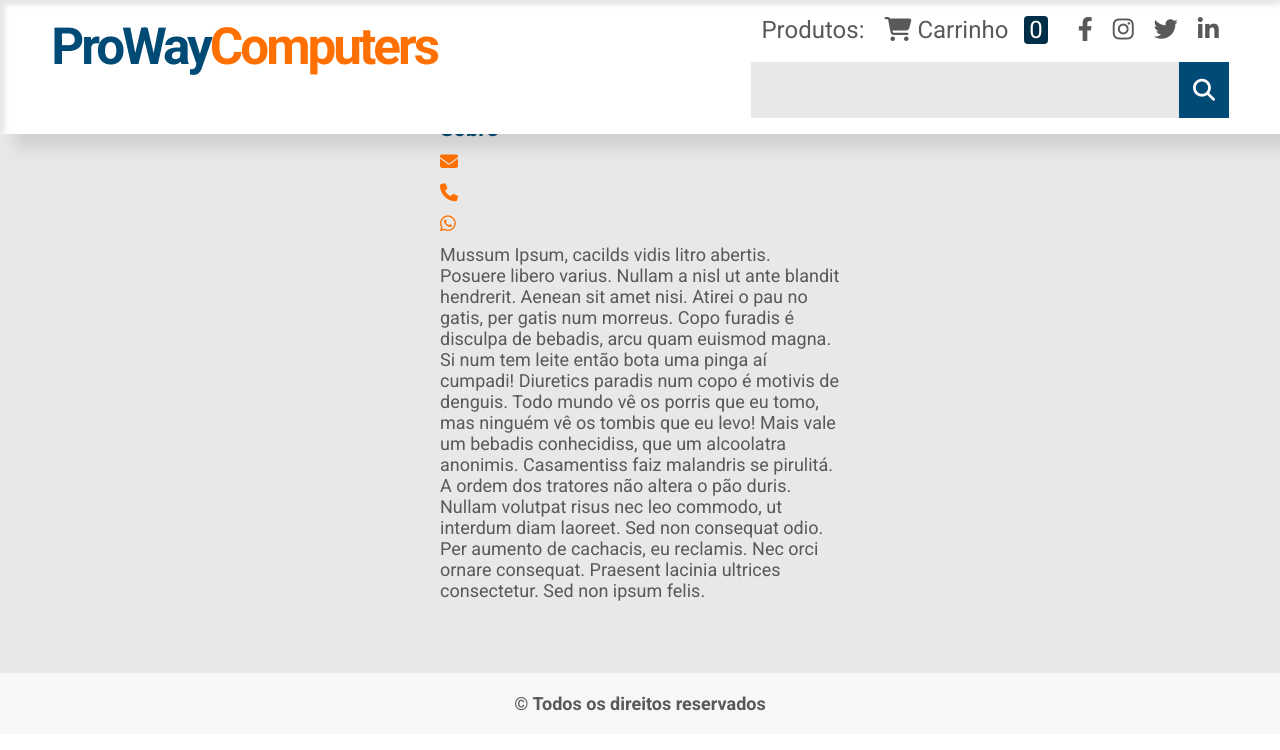
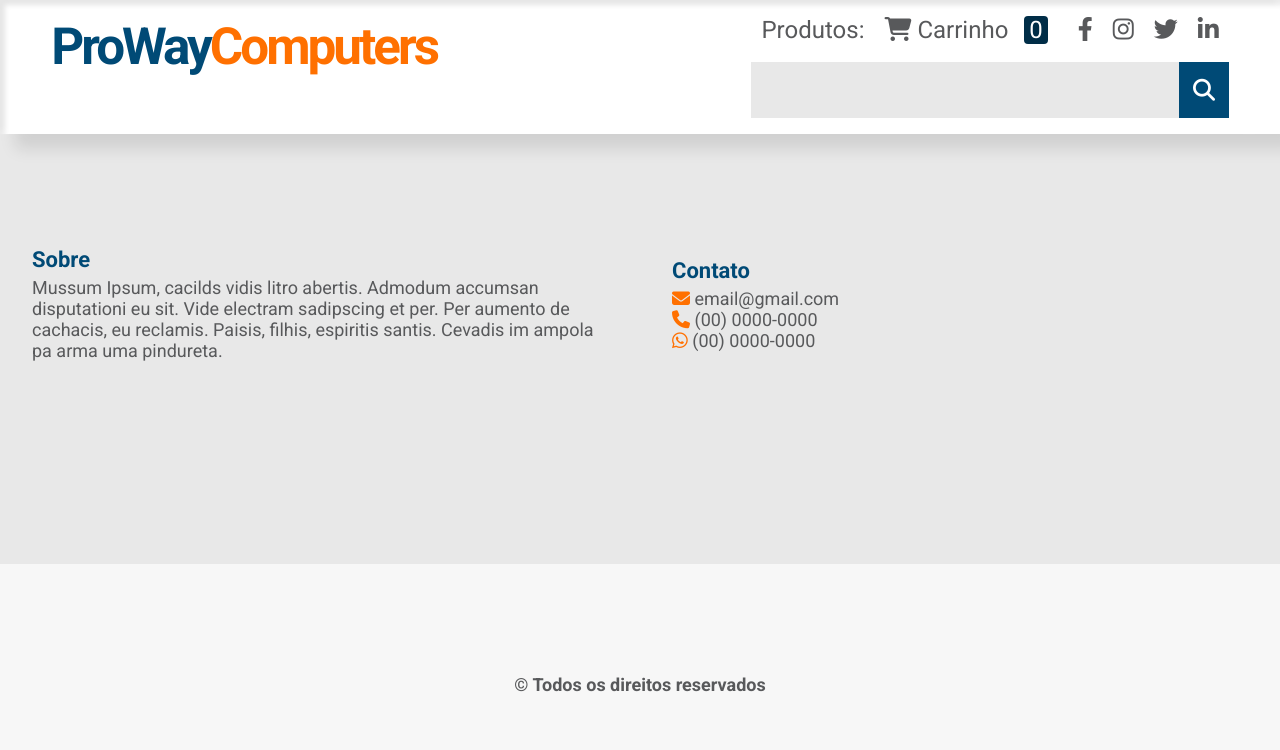
Before and after one commit to rpatricia/proway-computers, an Angular app: page / in a window 1280 px wide. Shown: the top 750 px of the page. Built offline with nearby package versions, Linux system fonts and the light colour scheme.

Commit message:
footer updated :sparkles:

```diff
--- a/src/app/footer/footer.component.css
+++ b/src/app/footer/footer.component.css
@@ -1,44 +1,55 @@
-.footer {
+.about{
   background: var(--light-gray-1);
   color: var(--gray);
   font-size: 1.125rem;
+  /* padding-top: 80px; */
+  /* margin-bottom: 80px; */
 }
-.footer .footer__container {
+.about .row {
   display: flex;
+  align-items: center;
   justify-content: space-evenly;
-  flex-flow: row wrap;
-  padding: 1.25rem;
+  flex-flow: wrap;
+  max-width: 100%;
+  min-height: 60vh;
 }
 
-/* ul */
 
-.footer ul li {
+.about .row .content {
+  flex: 1 1 20rem;
+  padding: 2rem;
+}
+.content ul li{
   display: block;
-  margin:10px 0;
 }
-.footer i{
+.content i{
   color: var(--orange);
+
 }
-
-/* title */
-.footer .footer__container .footer__title {
+.about .row .content .footer__title{
   font-size: 1.375rem;
   font-weight: bold;
   color: var(--blue);
   margin-bottom: 5px;
 }
-
-/* parágrafo */
-.footer .footer__container .footer__about-text {
-  width: 400px;
-}
-
 /* seção copyright */
-.footer .footer__copyright {
-  text-align: center;
+.footer__copyright {
+  display: flex;
+  align-items: center;
+  justify-content: center;
   margin-top: 20px;
   background: var(--light-gray-2);
   font-weight: bold;
-  padding: 20px;
+  padding: 40px 0;
   color: var(--gray);
+  width: 100%;
+  /* margin-top:205px; */
+  min-height: 30vh;
 }
+@media(max-width:780px){
+  .about{
+      padding-top: 150px;
+
+  }
+}
+/* FIM */
--- a/src/app/footer/footer.component.html
+++ b/src/app/footer/footer.component.html
@@ -1,20 +1,26 @@
-<footer class="footer">
-  <div class="footer__container">
-      <section>
+<footer class="about" id="about">
+  <div class="row">
+      <div class="content">
           <h2 class="footer__title">Sobre</h2>
+          <p class="footer__about-text">
+              Mussum Ipsum, cacilds vidis litro abertis. Admodum accumsan
+              disputationi eu sit. Vide electram sadipscing et per. Per
+              aumento de cachacis, eu reclamis. Paisis, filhis, espiritis
+              santis. Cevadis im ampola pa arma uma pindureta.
+          </p>
+      </div>
+
+      <div class="content">
+          <h2 class="footer__title">Contato</h2>
           <ul>
-              <li><i class="fa-solid fa-envelope"></i></li>
-              <li><i class="fa-solid fa-phone"></i></li>
-              <li><i class="fa-brands fa-whatsapp"></i></li>
+              <li><i class="fa-solid fa-envelope"></i> email@gmail.com</li>
+              <li><i class="fa-solid fa-phone"></i> (00) 0000-0000</li>
+              <li><i class="fa-brands fa-whatsapp"></i> (00) 0000-0000</li>
           </ul>
-          <p class="footer__about-text">
-             Mussum Ipsum, cacilds vidis litro abertis. Posuere libero varius. Nullam a nisl ut ante blandit hendrerit. Aenean sit amet nisi. Atirei o pau no gatis, per gatis num morreus. Copo furadis é disculpa de bebadis, arcu quam euismod magna. Si num tem leite então bota uma pinga aí cumpadi!
-             Diuretics paradis num copo é motivis de denguis. Todo mundo vê os porris que eu tomo, mas ninguém vê os tombis que eu levo! Mais vale um bebadis conhecidiss, que um alcoolatra anonimis. Casamentiss faiz malandris se pirulitá.
-             A ordem dos tratores não altera o pão duris. Nullam volutpat risus nec leo commodo, ut interdum diam laoreet. Sed non consequat odio. Per aumento de cachacis, eu reclamis. Nec orci ornare consequat. Praesent lacinia ultrices consectetur. Sed non ipsum felis.
-          </p>
-      </section>
+      </div>
   </div>
-  <section class="footer__copyright">
-      &copy; Todos os direitos reservados
-  </section>
+  <div class="footer__copyright">
+    &copy; Todos os direitos reservados
+  </div>
+
 </footer>
--- a/src/styles.css
+++ b/src/styles.css
@@ -25,3 +25,26 @@
 section {
   padding: 2rem 7%;
 }
+
+html {
+  overflow-x: hidden;
+  scroll-padding-top: 9rem;
+  scroll-behavior: smooth;
+}
+
+html::-webkit-scrollbar {
+  width: 0.8rem;
+}
+
+html::-webkit-scrollbar-track {
+  background: transparent;
+}
+
+html::-webkit-scrollbar-thumb {
+    background: var(--blue);
+    border-radius: 5rem;
+  }
+  html::-webkit-scrollbar-thumb:hover{
+    background: var(--dark-blue);
+
+}
```
